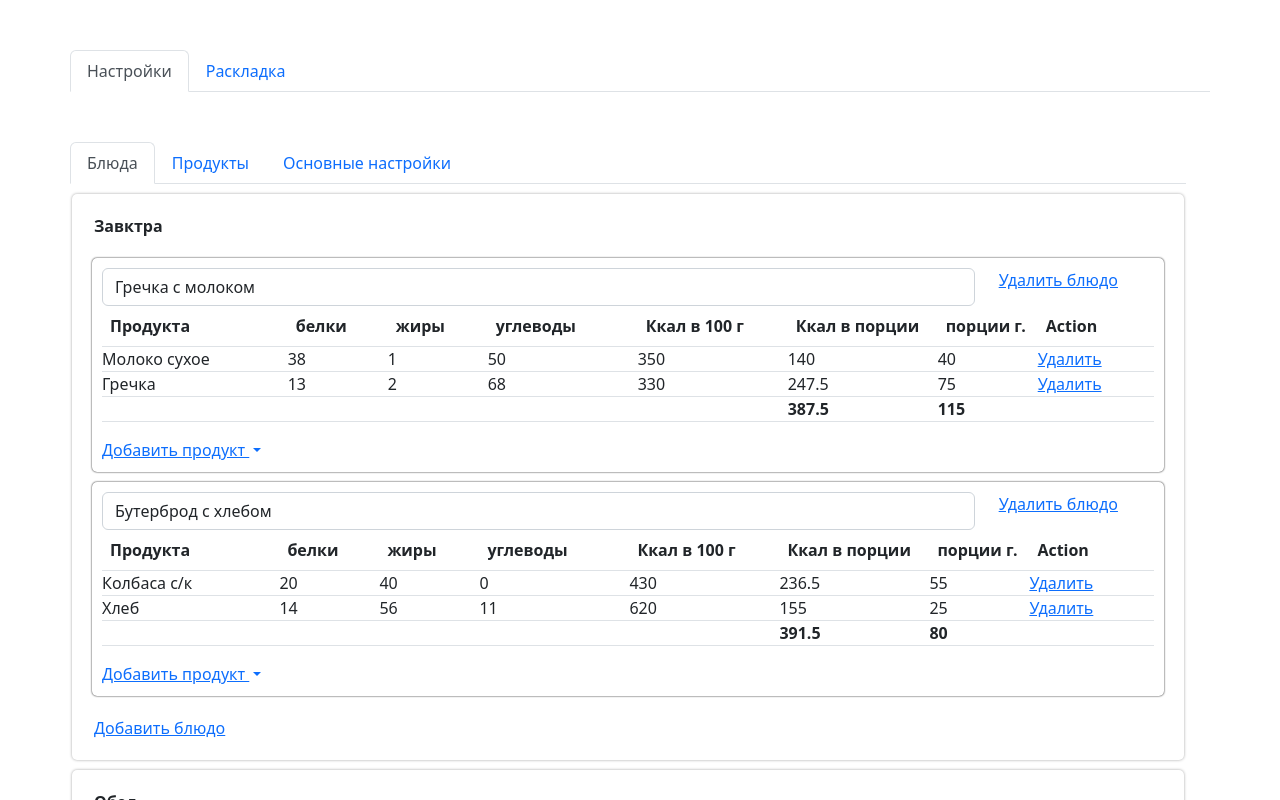
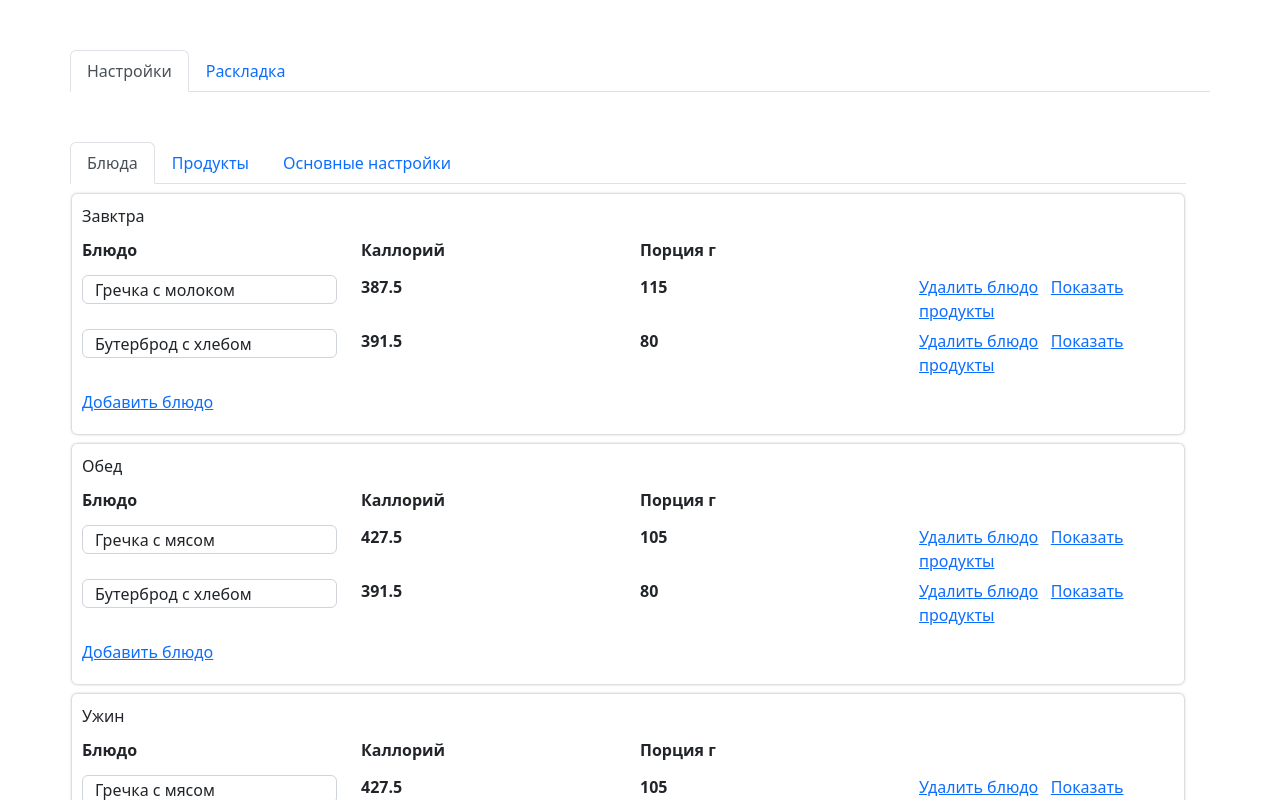
Before and after one commit to alekseikorobov/FoodPortion, an Angular app in the folder FoodPortion/: page /settings/dishes in a window 1280 px wide. Shown: the top 800 px of the page. Built offline with nearby package versions, Linux system fonts and the light colour scheme.

Commit message:
update view dishes

```diff
--- a/FoodPortion/src/app/food-list/dishes/dishe-part/dishe-part.component.html
+++ b/FoodPortion/src/app/food-list/dishes/dishe-part/dishe-part.component.html
@@ -1,15 +1,26 @@
-
-
-<div *ngFor="let dishe of dishesPortion" class="my-dishe-block">
-    <div class="row">
-        <div class="col-10">
-            <input class="form-control" type="text" [(ngModel)]="dishe.name" />
-        </div>
-        <div class="col-2">
-            <a href="#" (click)="deleteDishe(dishe)">Удалить блюдо</a>
-        </div>
+<div class="row my-pad-v-10">
+    <div class="col-3"><b>Блюдо</b></div>
+    <div class="col-3"><b>Каллорий</b></div>
+    <div class="col-3"><b>Порция г</b></div>
+    <div class="col-3"><b></b></div>
 </div>
 
+<div class="row my-pad-v-3" *ngFor="let dishe of dishesPortion">
+
+    <div class="col-3"><input class="form-control my-inline-input-with-border" type="text" [(ngModel)]="dishe.name" />
+    </div>
+    <div class="col-3"><b>{{dishe.portionPart?.portionGroup?.calories}}</b></div>
+    <div class="col-3"><b>{{dishe.portionPart?.portionGroup?.portionGramm}}</b></div>
+    <div class="col-3">
+        <a href="#" (click)="deleteDishe(dishe)">Удалить блюдо</a>&nbsp;&nbsp;
+        <a href="#" (click)="showProducts(dishe)">
+            <span *ngIf="dishe.isShow">Скрыть продукты</span>
+            <span *ngIf="!dishe.isShow">Показать продукты</span>
+        </a>
+    </div>
+    <!--  -->
+    <div class="col-12" *ngIf="dishe.isShow">
+        <div class="my-border">
             <table class="table">
                 <colgroup>
                     <col style="width: auto;" />
@@ -45,21 +56,6 @@
                             <a href="#" (click)="deleteRow(dishe, p.product!)">Удалить</a>
                         </td>
                     </tr>
-            <tr class="my-tr">
-                <td></td>
-                <td></td>
-                <td></td>
-                <td></td>
-                <td></td>
-                <td><b>{{dishe.portionPart!.portionGroup!.calories}}</b></td>
-                <td><b>{{dishe.portionPart!.portionGroup!.portionGramm}}</b></td>
-                <td></td>
-                <td></td>
-                <td></td>
-                <td></td>
-                <td></td>
-                <td></td>
-            </tr>
                 </tbody>
             </table>
             <div class="dropdown">
@@ -69,12 +65,15 @@
                 </a>
                 <ul class="dropdown-menu my-dropdown-size" aria-labelledby="dropdownMenuButton1">
                     <li *ngFor="let product of products_part">
-                <a class="dropdown-item" href="#" (click)="addProduct(dishe,product)">{{product.name}} ({{product.calories100g * product.onePortionG / 100}} Ккал)</a>
+                        <a class="dropdown-item" href="#" (click)="addProduct(dishe,product)">{{product.name}}
+                            ({{product.calories100g * product.onePortionG / 100}} Ккал)</a>
                     </li>
                 </ul>
             </div>
+        </div>
+    </div>
 
 </div>
-<div class="row my-add-dishe">
-    <a href="#" (click)="addDishe()" >Добавить блюдо</a>
+<div class="row my-pad-v-10">
+    <a href="#" (click)="addDishe()">Добавить блюдо</a>
 </div>
--- a/FoodPortion/src/app/food-list/dishes/dishe-part/dishe-part.component.ts
+++ b/FoodPortion/src/app/food-list/dishes/dishe-part/dishe-part.component.ts
@@ -36,6 +36,7 @@ export class DishePartComponent implements OnInit {
 
     if (index > -1) {
       dishe.portionPart.portionList.splice(index, 1);
+      dishe.portionPart.portionGroup = this.storageService.getGroupPortion(dishe.portionPart.portionList);
     }
 
     return false;
@@ -51,6 +52,17 @@ export class DishePartComponent implements OnInit {
     if (this.products_part.length == 0) {
       this.products_part = this.storageService.getProductByType(this.type, this.params.products);
     }
+    return false;
+  }
+
+  showProducts(dishe: IDishe) {
+    if (!dishe.isShow) {
+      dishe.isShow = true;
+    }
+    else {
+      dishe.isShow = false;
+    }
+
     return false;
   }
 
@@ -98,6 +110,8 @@ export class DishePartComponent implements OnInit {
     dishe.id = id;
 
     dishe.portionPart = { portionList: [] }
+    dishe.isShow = true;
+    dishe.portionPart.portionGroup = this.storageService.getGroupPortion(dishe.portionPart.portionList);
 
     this.dishesPortion.push(dishe);
 
--- a/FoodPortion/src/app/food-list/products/products.component.html
+++ b/FoodPortion/src/app/food-list/products/products.component.html
@@ -25,17 +25,14 @@
     </thead>
     <tbody>
         <tr *ngFor="let p of params.products" class="my-tr">
-            <td><input class="form-control" type="text" [(ngModel)]="p.name" /></td>
-            <td>
-                <input type="checkbox" [(ngModel)]="p.isMain" />
-                <!-- <input class="form-control" type="checkbox" /> -->
-            </td>
-            <td><input class="form-control" type="text" [(ngModel)]="p.types" /></td>
-            <td><input class="form-control" type="number" [(ngModel)]="p.proteins" /></td>
-            <td><input class="form-control" type="number" [(ngModel)]="p.fats" /></td>
-            <td><input class="form-control" type="number" [(ngModel)]="p.carbohydrates" /></td>
-            <td><input class="form-control" type="number" [(ngModel)]="p.calories100g" /></td>
-            <td><input class="form-control" type="number" [(ngModel)]="p.onePortionG" /></td>
+            <td><input class="form-control my-inline-input" type="text" [(ngModel)]="p.name" /></td>
+            <td><input type="checkbox" [(ngModel)]="p.isMain" /></td>
+            <td><input class="form-control my-inline-input" type="text" [(ngModel)]="p.types" /></td>
+            <td><input class="form-control my-inline-input" type="number" [(ngModel)]="p.proteins" /></td>
+            <td><input class="form-control my-inline-input" type="number" [(ngModel)]="p.fats" /></td>
+            <td><input class="form-control my-inline-input" type="number" [(ngModel)]="p.carbohydrates" /></td>
+            <td><input class="form-control my-inline-input" type="number" [(ngModel)]="p.calories100g" /></td>
+            <td><input class="form-control my-inline-input" type="number" [(ngModel)]="p.onePortionG" /></td>
             <td>
                 <a href="#" (click)="deleteRow(p)">Delete</a>
             </td>
--- a/FoodPortion/src/app/shared/models.ts
+++ b/FoodPortion/src/app/shared/models.ts
@@ -1,4 +1,5 @@
 export interface IDishe extends IId {
+    isShow?: boolean;
     name: string;
     portionPart: IPortionPart;
 }
--- a/FoodPortion/src/styles.css
+++ b/FoodPortion/src/styles.css
@@ -1,62 +1,91 @@
-.my-inline{
+.my-inline {
     width: 100px;
     display: inline;
 }
 
-.my-td-w{
+.my-td-w {
     width: 200px;
 }
 
-.my-pad-top{
+.my-pad-top {
     padding-top: 50px;
 }
 
-.my-margin-lr{
+.my-margin-lr {
     margin: 0px 10px 0px 10px;
 
 }
 
-.my-sep{
+.my-sep {
     margin: 10px;
     padding: 10px;
     height: 30px;
 }
-.my-tr>td{
+
+.my-tr>td {
     padding: 0px;
 }
 
-.my-tr>td>input{
+.my-inline-input {
     height: 27px;
     border-radius: 0px;
     border: white;
 }
-.my-tr>td>input:focus{
+
+.my-inline-input:focus {
+    box-shadow: none;
+}
+
+.my-inline-input-with-border {
+    height: 29px;
+    /* border-radius: 0px;
+    border: rgb(170, 170, 170); */
+}
+
+.my-inline-input-with-border:focus {
     box-shadow: none;
 }
 
 
-.my-dishe-title{
+/* .my-dishe-title{
     padding: 10px 12px;
     font-weight: bold;
-}
+} */
 
-.my-dishe-block{
+.my-dishe-block {
     box-shadow: 0px 0px 2px black;
     margin: 10px;
     padding: 10px;
     border-radius: 5px;
 }
+
 .my-dishe-container {
     box-shadow: 0px 0px 3px #a3a3a3;
     border-radius: 5px;
     padding: 10px;
     margin: 10px -10px 10px -10px;
 }
-.my-add-dishe{
+
+/* .my-add-dishe{
     padding: 10px 12px;
-}
+} */
 
-.my-dropdown-size{
+.my-dropdown-size {
     max-height: 300px;
     overflow: auto;
 }
+
+.my-pad-v-3 {
+    padding: 3px 0px;
+}
+.my-pad-v-10 {
+    padding: 10px 0px;
+}
+
+.my-border{
+    /* border: 1px solid; */
+    margin: 5px 0px 5px 0px;
+    padding: 10px;
+    box-shadow: 0px 0px 3px;
+    border-radius: 5px;
+}
```
Lines whose indentation alone changed are shown as unchanged.
